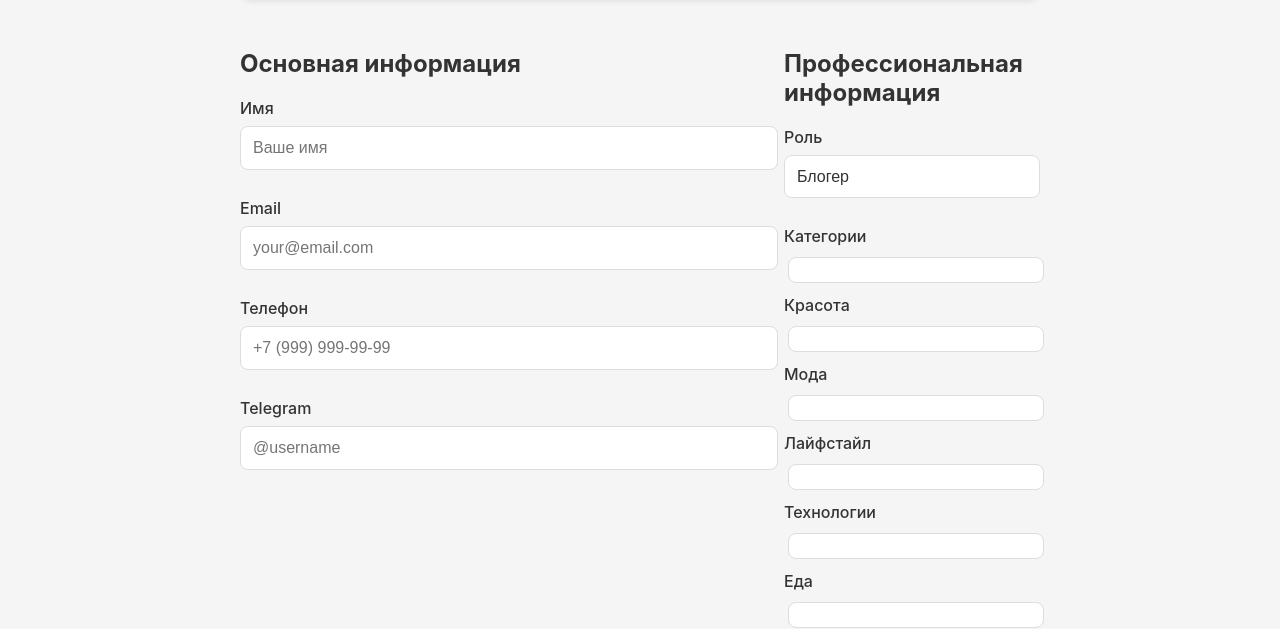
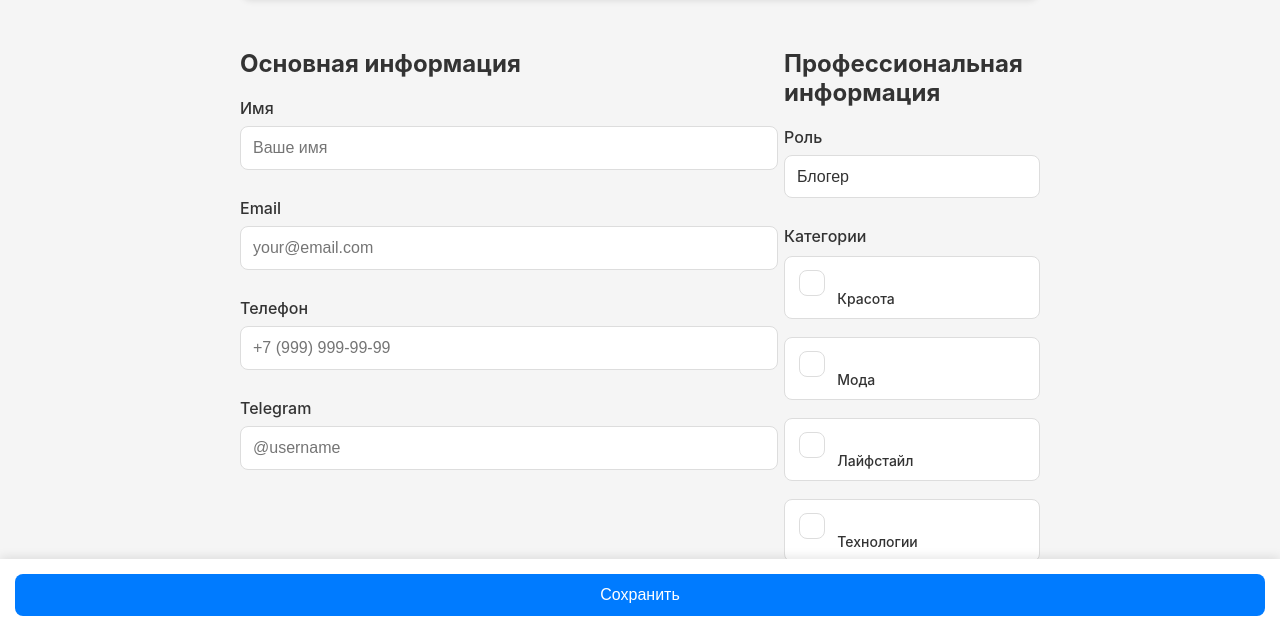
Before and after one commit to genji1451/ugc-platform, a website: page public/profile.html in a window 1280 px wide. Shown: the part 169-798 px from the top of the page. Drawn offline with Linux system fonts and the light colour scheme.

Commit message:
update 0.5

```diff
--- a/public/css/profile.css
+++ b/public/css/profile.css
@@ -404,3 +404,59 @@ body {
 .form-group select:active {
     transform: scale(0.995);
 }
+
+/* Стили для сетки категорий */
+.categories-grid {
+    display: grid;
+    grid-template-columns: repeat(auto-fill, minmax(150px, 1fr));
+    gap: 10px;
+    margin-top: 10px;
+}
+
+.category-item {
+    display: flex;
+    align-items: center;
+    padding: 10px;
+    background: var(--card-bg);
+    border: 1px solid var(--border-color);
+    border-radius: 8px;
+    cursor: pointer;
+    transition: all 0.2s ease;
+}
+
+.category-item:hover {
+    border-color: var(--primary-color);
+}
+
+.category-item input[type="checkbox"] {
+    margin-right: 8px;
+    width: 18px;
+    height: 18px;
+    accent-color: var(--primary-color);
+}
+
+.category-item span {
+    font-size: 14px;
+    color: var(--text-color);
+}
+
+/* Стили для выбранных категорий */
+.category-item input[type="checkbox"]:checked + span {
+    color: var(--primary-color);
+    font-weight: 500;
+}
+
+.category-item:has(input[type="checkbox"]:checked) {
+    border-color: var(--primary-color);
+    background: rgba(0, 123, 255, 0.1);
+}
+
+/* Стили для полей в зависимости от роли */
+.role-specific {
+    display: none;
+    transition: all 0.3s ease;
+}
+
+.role-specific.active {
+    display: block;
+}
--- a/public/profile.html
+++ b/public/profile.html
@@ -6,6 +6,44 @@
     <title>Профиль - UGC PRO</title>
     <link rel="stylesheet" href="css/profile.css">
     <script src="https://telegram.org/js/telegram-web-app.js"></script>
+    <style>
+        .profile-container {
+            padding-bottom: 80px; /* Отступ для фиксированной кнопки */
+        }
+
+        .fixed-button-container {
+            position: fixed;
+            bottom: 0;
+            left: 0;
+            right: 0;
+            background: var(--tg-theme-bg-color, #fff);
+            padding: 15px;
+            box-shadow: 0 -2px 10px rgba(0, 0, 0, 0.1);
+            z-index: 1000;
+        }
+
+        .save-button {
+            width: 100%;
+            padding: 12px;
+            background: var(--tg-theme-button-color, #007bff);
+            color: var(--tg-theme-button-text-color, #fff);
+            border: none;
+            border-radius: 8px;
+            font-size: 16px;
+            font-weight: 500;
+            cursor: pointer;
+        }
+
+        .save-button:active {
+            opacity: 0.8;
+        }
+
+        .form-group input,
+        .form-group textarea,
+        .form-group select {
+            font-size: 16px; /* Оптимальный размер для предотвращения зума на iOS */
+        }
+    </style>
 </head>
 <body>
     <div class="profile-container">
@@ -165,6 +203,11 @@
         </div>
     </div>
 
+    <!-- Фиксированная кнопка сохранения -->
+    <div class="fixed-button-container">
+        <button type="submit" form="profile-form" class="save-button">Сохранить</button>
+    </div>
+
     <script>
         // Функции для работы с данными профиля
         const profileData = {
@@ -285,6 +328,29 @@
                 }
             }
         });
+
+        // Добавляем обработчики для сворачивания клавиатуры
+        document.querySelectorAll('input, textarea, select').forEach(element => {
+            // При фокусе прокручиваем к элементу
+            element.addEventListener('focus', function() {
+                setTimeout(() => {
+                    element.scrollIntoView({ behavior: 'smooth', block: 'center' });
+                }, 300);
+            });
+
+            // При потере фокуса сворачиваем клавиатуру
+            element.addEventListener('blur', function() {
+                element.blur();
+                window.scrollTo(0, 0);
+            });
+        });
+
+        // Добавляем обработчик для сворачивания клавиатуры по тапу вне полей ввода
+        document.addEventListener('click', function(e) {
+            if (!e.target.matches('input, textarea, select, label')) {
+                document.activeElement.blur();
+            }
+        });
     </script>
 </body>
 </html>
```
